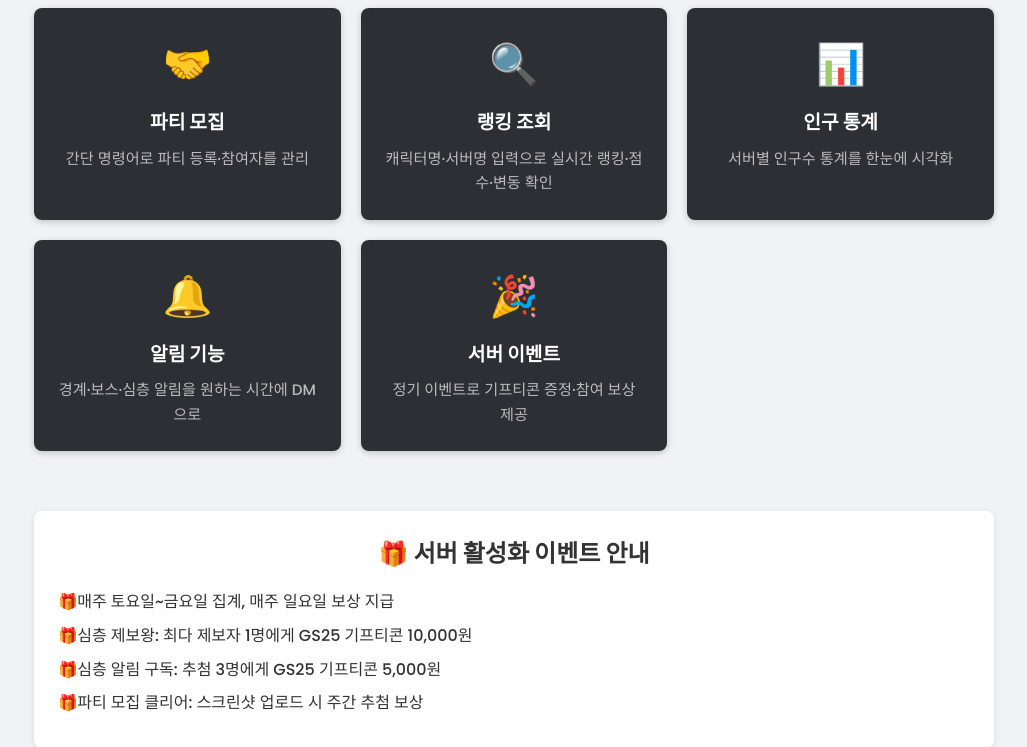
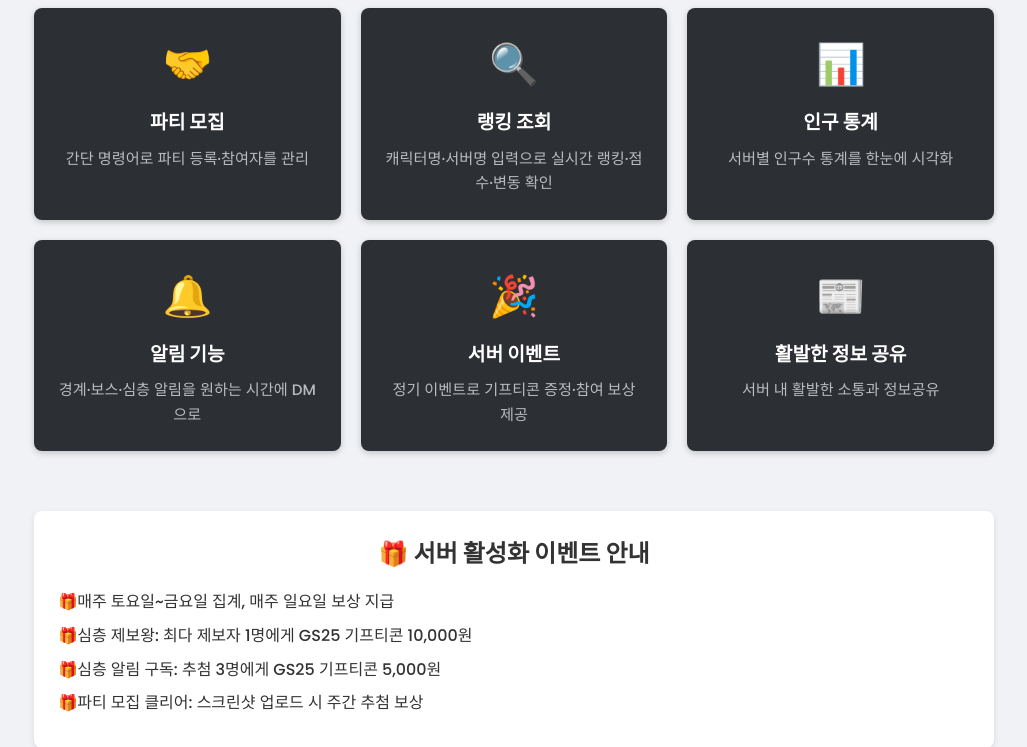
Before and after one commit to Harmari/BE, a Python web app: template app/templates/introduce.html in a window 1280 px wide. Shown: the part 412-1159 px from the top of the page, without its empty margins (126-1153 px from the left). Run offline with Jinja, Linux system fonts and the light colour scheme; the template is opened without the code that fills it, so the values that code supplies are empty.

Commit message:
feat: 페이지 feature 섹션 추가

```diff
--- a/app/templates/introduce.html
+++ b/app/templates/introduce.html
@@ -147,6 +147,11 @@
         <h3>서버 이벤트</h3>
         <p>정기 이벤트로 기프티콘 증정·참여 보상 제공</p>
       </div>
+      <div class="feature">
+        <div class="icon">📰</div>
+        <h3>활발한 정보 공유</h3>
+        <p>서버 내 활발한 소통과 정보공유</p>
+      </div>
     </section>
 
     <!-- Event Details -->
```
